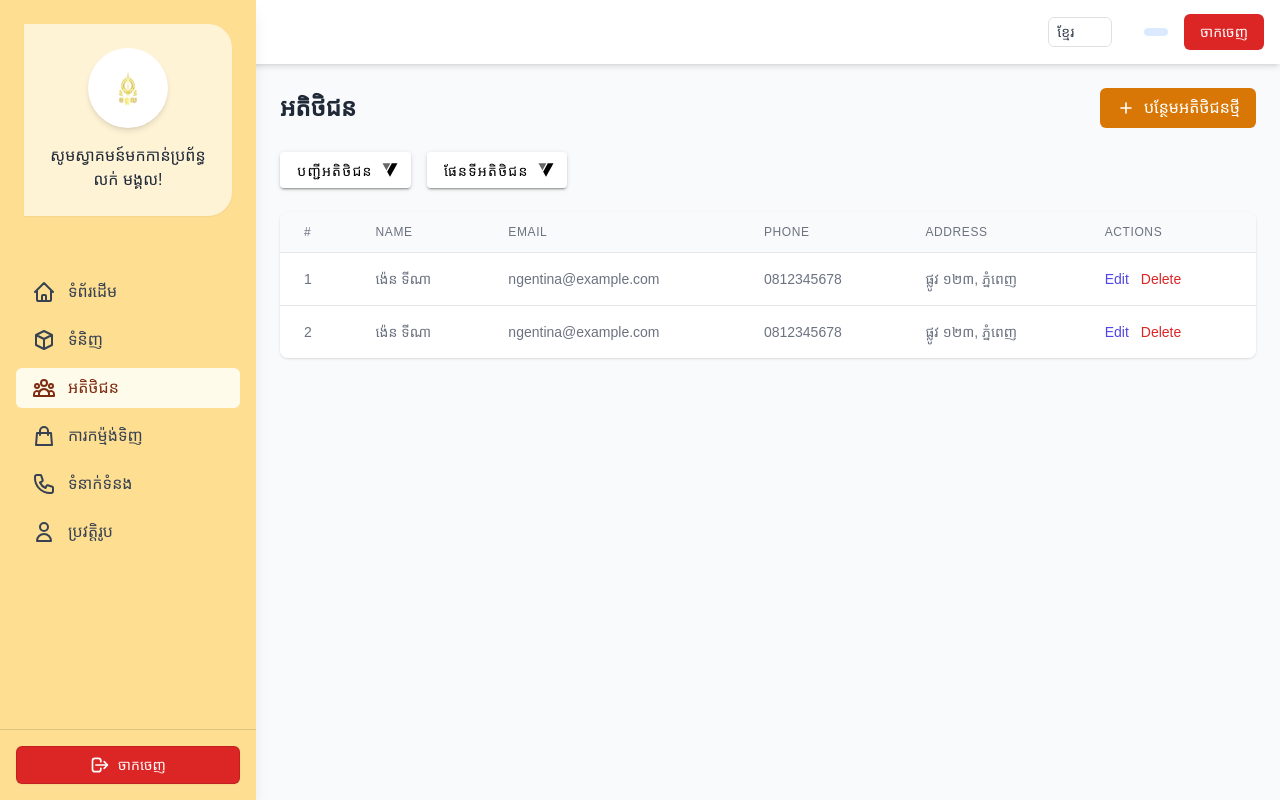
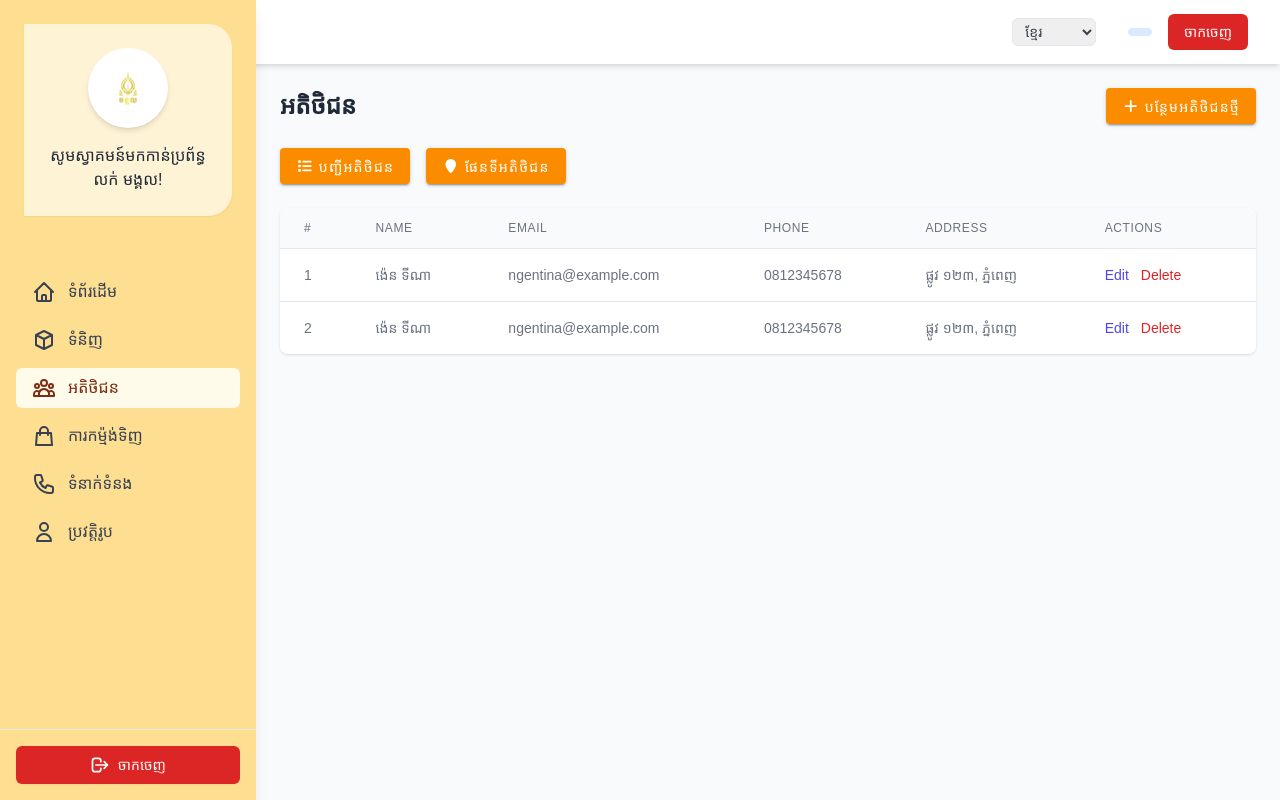
Before and after one commit to StrikerEurika/mongkol-sale-system, a Vue app in the folder frontend/: page /customers in a window 1280 px wide. Built offline with nearby package versions, Linux system fonts and the light colour scheme; a web font is replaced by a local one.

Commit message:
config icon and can be reusable

```diff
--- a/frontend/package.json
+++ b/frontend/package.json
@@ -9,6 +9,11 @@
     "preview": "vite preview"
   },
   "dependencies": {
+    "@fortawesome/fontawesome-svg-core": "^7.1.0",
+    "@fortawesome/free-brands-svg-icons": "^7.1.0",
+    "@fortawesome/free-regular-svg-icons": "^7.1.0",
+    "@fortawesome/free-solid-svg-icons": "^7.1.0",
+    "@fortawesome/vue-fontawesome": "^3.1.2",
     "pinia": "^3.0.3",
     "vue": "^3.5.22",
     "vue-i18n": "^12.0.0-alpha.3",
--- a/frontend/src/main.ts
+++ b/frontend/src/main.ts
@@ -12,10 +12,11 @@ import { createI18n } from "vue-i18n";
 import en from "./locales/en.json";
 import kh from "./locales/kh.json";
 
-import { createVuetify } from 'vuetify'
-import * as components from 'vuetify/components'
-import * as directives from 'vuetify/directives'
-import 'vuetify/styles'
+import { createVuetify } from "vuetify";
+import * as components from "vuetify/components";
+import * as directives from "vuetify/directives";
+
+import { FontAwesomeIcon } from "./plugins/fontawesome";
 
 const i18n = createI18n({
   legacy: false, // set `false`, to use Composition API
@@ -30,7 +31,13 @@ const i18n = createI18n({
 const vuetify = createVuetify({
   components,
   directives,
-})
+});
 
 // create app
-createApp(App).use(vuetify).use(createPinia()).use(router).use(i18n).mount("#app");
+createApp(App)
+  .use(createPinia())
+  .component('FontAwesomeIcon', FontAwesomeIcon)
+  .use(vuetify)
+  .use(router)
+  .use(i18n)
+  .mount("#app");
--- /dev/null
+++ b/frontend/src/plugins/fontawesome.ts
@@ -0,0 +1,47 @@
+import { library } from "@fortawesome/fontawesome-svg-core";
+import { FontAwesomeIcon } from "@fortawesome/vue-fontawesome";
+import { fas, faList } from '@fortawesome/free-solid-svg-icons';
+
+// Import specific icons
+import {
+  faUser,
+  faEnvelope,
+  faLock,
+  faCheck,
+  faTimes,
+  faSearch,
+  faHome,
+  faCog,
+} from "@fortawesome/free-solid-svg-icons";
+
+import {
+  faUser as faUserRegular,
+  faEnvelope as faEnvelopeRegular,
+} from "@fortawesome/free-regular-svg-icons";
+
+import {
+  faGithub,
+  faTwitter,
+  faFacebook,
+} from "@fortawesome/free-brands-svg-icons";
+
+// Add icons to the library
+library.add(
+  faUser,
+  faEnvelope,
+  faLock,
+  faCheck,
+  faTimes,
+  faSearch,
+  faHome,
+  faCog,
+  faUserRegular,
+  faEnvelopeRegular,
+  faGithub,
+  faTwitter,
+  faFacebook,
+  faList,
+  fas
+);
+
+export { FontAwesomeIcon };
--- a/frontend/src/views/Customers.vue
+++ b/frontend/src/views/Customers.vue
@@ -6,35 +6,26 @@
         {{ $t("pages.customersPage.title") }}
       </h1>
 
-      <button
+      <v-btn
+        color="warning"
         @click="openAddCustomerModal"
-        class="flex items-center px-4 py-2 bg-orange-600 text-white rounded-md hover:bg-orange-700 focus:outline-none"
+        :class="$t('fontFamilyClass.body')"
       >
-        <svg
-          class="h-5 w-5 mr-2"
-          fill="none"
-          viewBox="0 0 24 24"
-          stroke="currentColor"
-        >
-          <path
-            stroke-linecap="round"
-            stroke-linejoin="round"
-            stroke-width="2"
-            d="M12 6v6m0 0v6m0-6h6m-6 0H6"
-          />
-        </svg>
+        <FontAwesomeIcon class="mr-1" :icon="['fas', 'plus']" />
         {{ $t("pages.customersPage.addCustomerButton") }}
-      </button>
+      </v-btn>
     </div>
 
     <!-- Switch view -->
     <div class="flex gap-4 mb-6">
-      <v-btn append-icon="$vuetify" :class="$t('fontFamilyClass.body')">{{
-        $t("pages.customersPage.listViewButton")
-      }}</v-btn>
-      <v-btn append-icon="$vuetify" :class="$t('fontFamilyClass.body')">{{
-        $t("pages.customersPage.mapViewButton")
-      }}</v-btn>
+      <v-btn color="warning" :class="$t('fontFamilyClass.body')">
+        <FontAwesomeIcon class="mr-1" :icon="['fas', 'list']" />
+        {{ $t("pages.customersPage.listViewButton") }}</v-btn
+      >
+      <v-btn color="warning" :class="$t('fontFamilyClass.body')">
+        <FontAwesomeIcon class="mr-1" :icon="['fas', 'map-marker']" />
+        {{ $t("pages.customersPage.mapViewButton") }}
+      </v-btn>
 
       <div class="flex-1"></div>
     </div>
```
Also changed, not shown: 1 other file (tests, documents, lock files or other folders).
